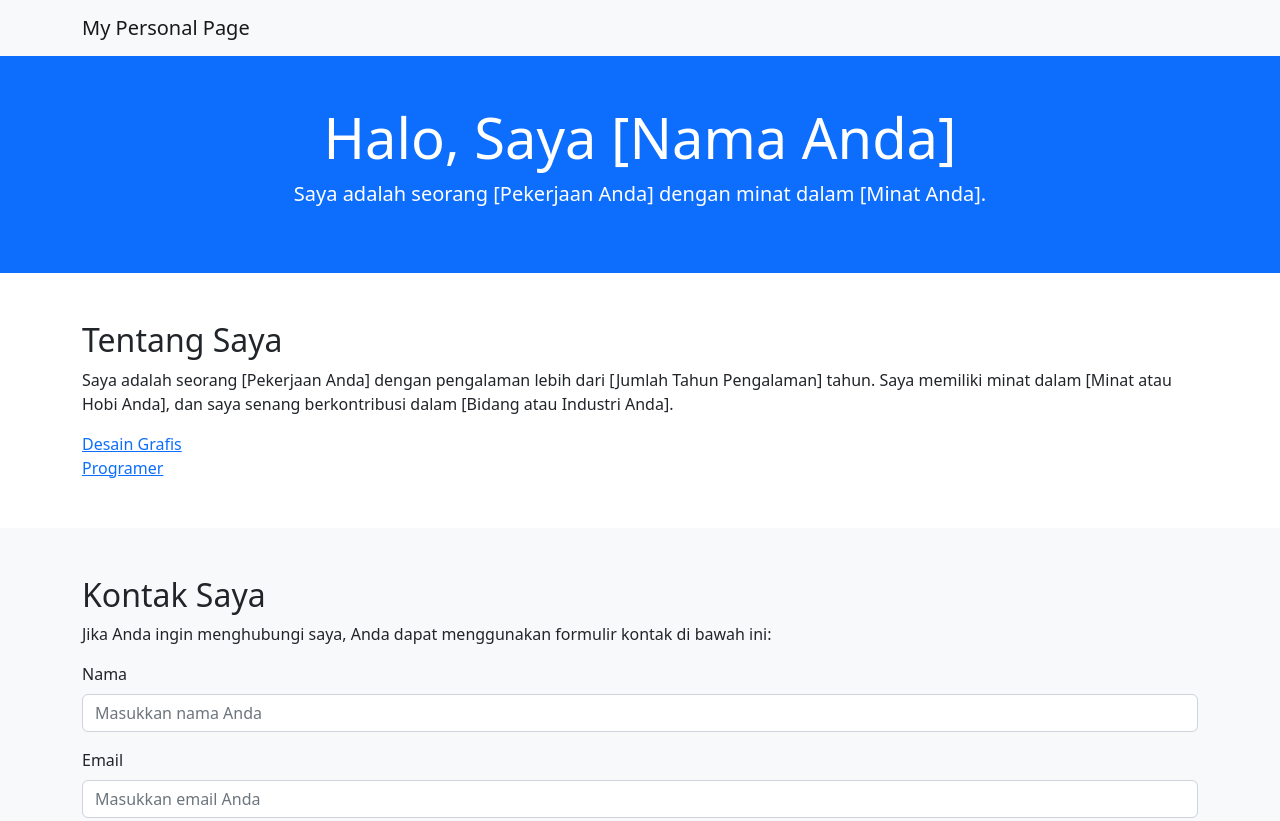
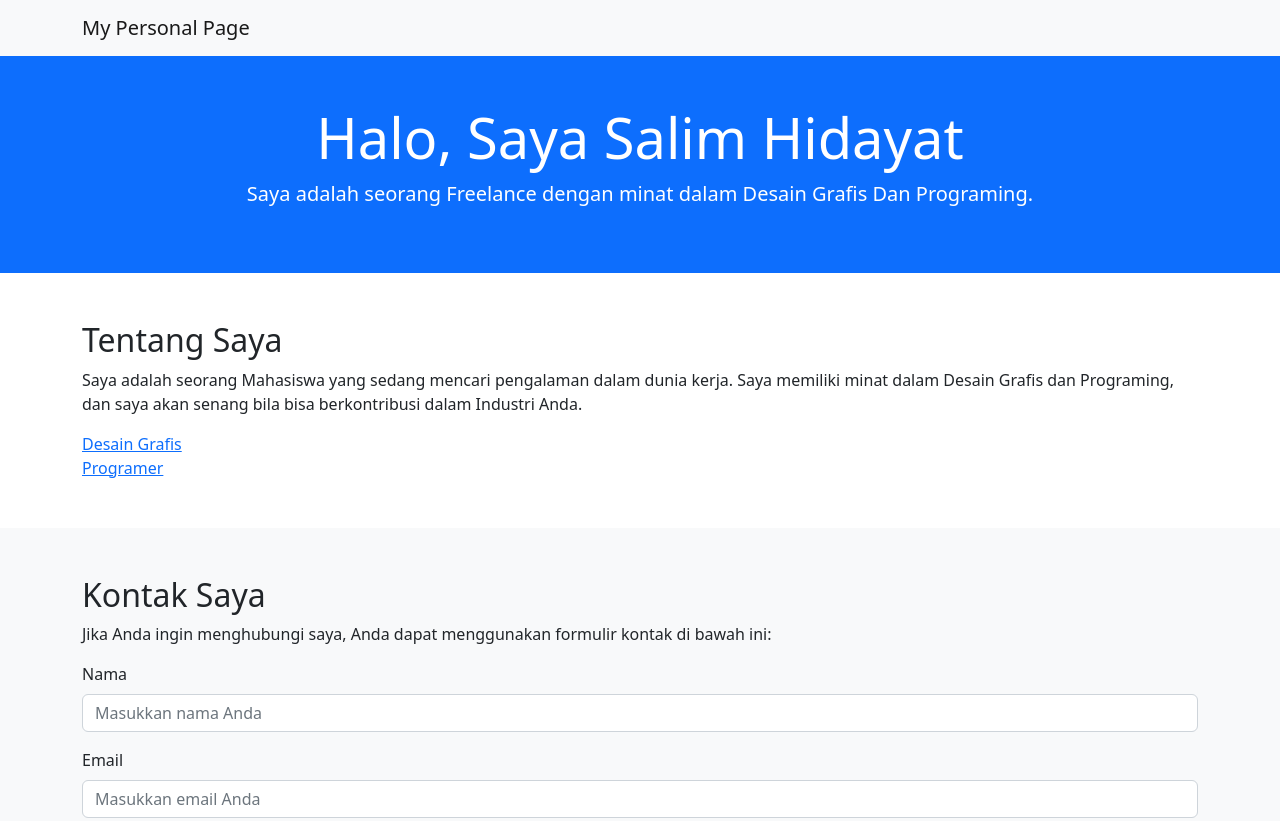
Before and after one commit to GalaxyBuilder-oss/landing-page, a plain HTML site: page index.html in a window 1280 px wide. Shown: the top 821 px of the page. Drawn offline with nearby package versions, Linux system fonts and the light colour scheme.

Commit message:
Update index.html

```diff
--- a/index.html
+++ b/index.html
@@ -18,8 +18,8 @@
     <!-- Hero Section -->
     <header class="hero bg-primary text-white text-center py-5">
         <div class="container">
-            <h1 class="display-4">Halo, Saya [Nama Anda]</h1>
-            <p class="lead">Saya adalah seorang [Pekerjaan Anda] dengan minat dalam [Minat Anda].</p>
+            <h1 class="display-4">Halo, Saya Salim Hidayat</h1>
+            <p class="lead">Saya adalah seorang Freelance dengan minat dalam Desain Grafis Dan Programing.</p>
         </div>
     </header>
 
@@ -27,7 +27,7 @@
     <section class="about py-5">
         <div class="container">
             <h2>Tentang Saya</h2>
-            <p>Saya adalah seorang [Pekerjaan Anda] dengan pengalaman lebih dari [Jumlah Tahun Pengalaman] tahun. Saya memiliki minat dalam [Minat atau Hobi Anda], dan saya senang berkontribusi dalam [Bidang atau Industri Anda].</p>
+            <p>Saya adalah seorang Mahasiswa yang sedang mencari pengalaman dalam dunia kerja. Saya memiliki minat dalam Desain Grafis dan Programing, dan saya akan senang bila bisa berkontribusi dalam Industri Anda.</p>
           <a href="./DesignPortofolio.html">Desain Grafis</a><br>
     <a href="./ProgramerPortofolio.html">Programer</a>
         </div>
```
